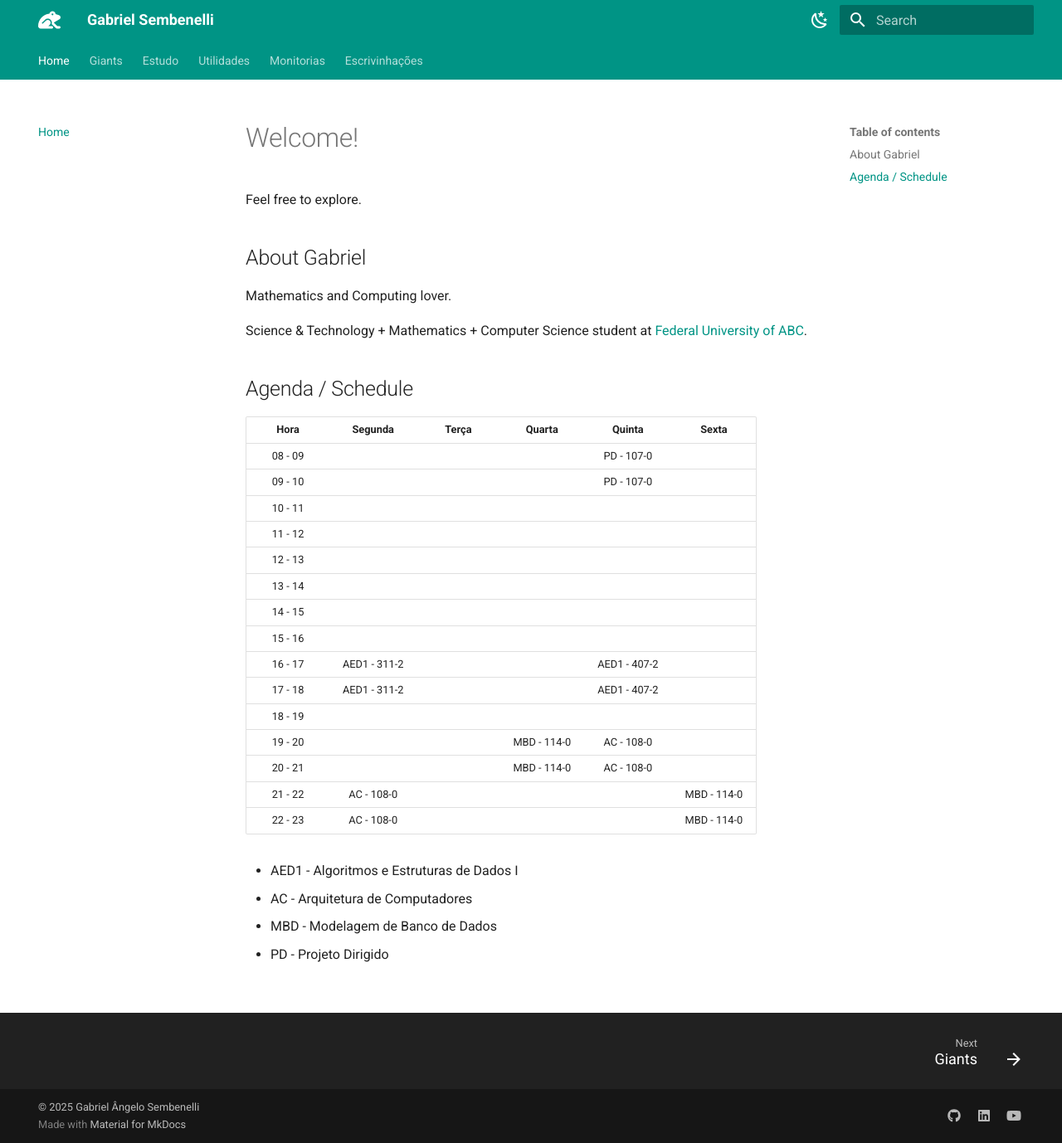
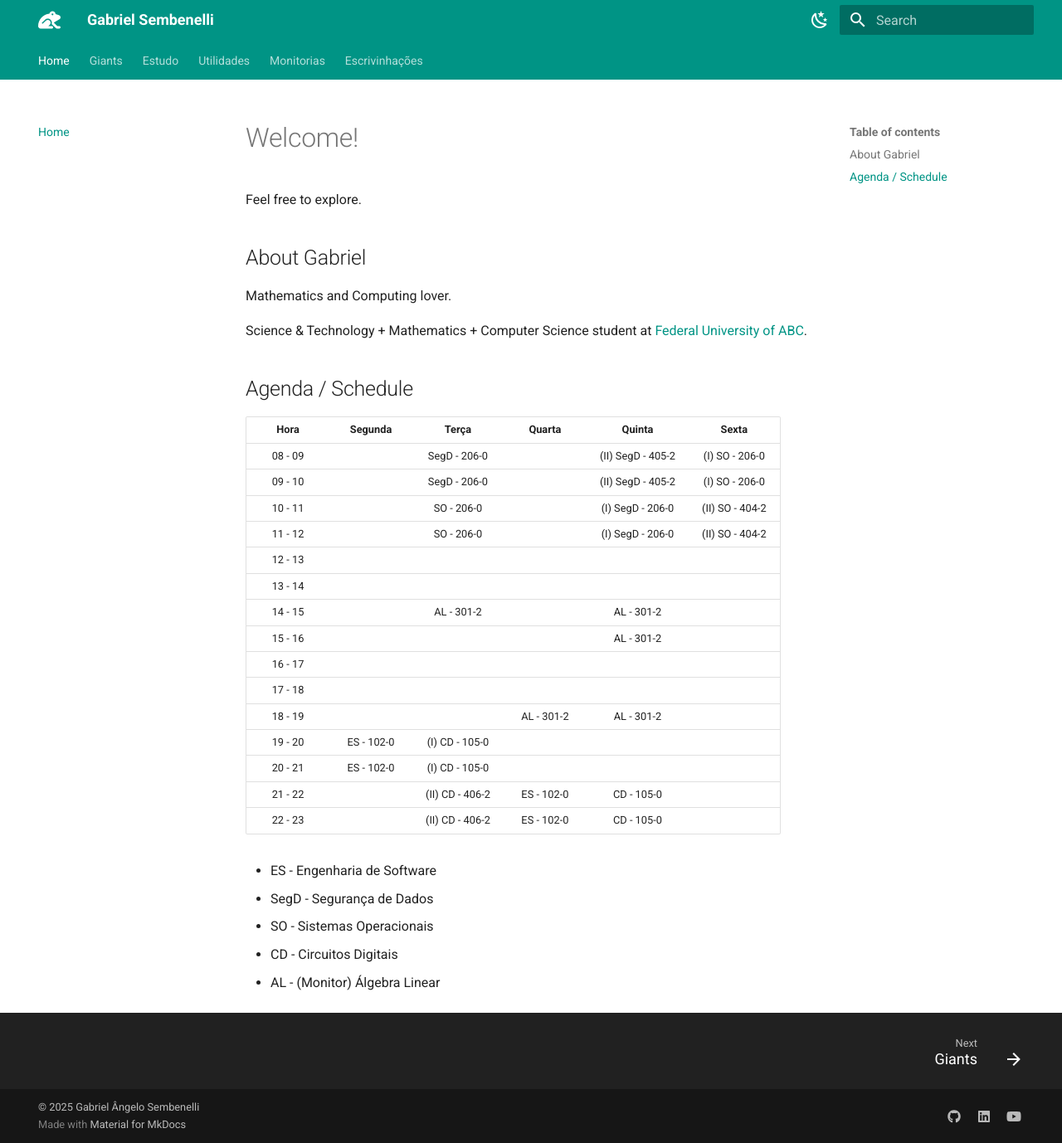
Before and after one commit to Gabriel-Sembenelli/website, an MkDocs documentation site: the page built from docs/index.md, in a window 1280 px wide and 1378 px high. Shown: the whole window at 83% size. Built offline with MkDocs 1.6.1 and Material for MkDocs 9.7.7, drawn with Linux system fonts in a browser that asks for light colours.

Commit message:
att schedule for 26Q1

```diff
--- a/docs/index.md
+++ b/docs/index.md
@@ -19,26 +19,26 @@ Science & Technology + Mathematics + Computer Science student at [Federal Univer
   }
 </style>
 
-|  Hora   |   Segunda    | Terça |   Quarta    |    Quinta     |    Sexta    |
-|:-------:|:------------:|:-----:|:-----------:|:-------------:|:-----------:|
-| 08 - 09 |              |       |             |  PD - 107-0   |             |
-| 09 - 10 |              |       |             |  PD - 107-0   |             |
-| 10 - 11 |              |       |             |               |             |
-| 11 - 12 |              |       |             |               |             |
-| 12 - 13 |              |       |             |               |             |
-| 13 - 14 |              |       |             |               |             |
-| 14 - 15 |              |       |             |               |             |
-| 15 - 16 |              |       |             |               |             |
-| 16 - 17 | AED1 - 311-2 |       |             | AED1  - 407-2 |             |
-| 17 - 18 | AED1 - 311-2 |       |             | AED1  - 407-2 |             |
-| 18 - 19 |              |       |             |               |             |
-| 19 - 20 |              |       | MBD - 114-0 |  AC - 108-0   |             |
-| 20 - 21 |              |       | MBD - 114-0 |  AC - 108-0   |             |
-| 21 - 22 |  AC - 108-0  |       |             |               | MBD - 114-0 |
-| 22 - 23 |  AC - 108-0  |       |             |               | MBD - 114-0 |
+|  Hora   |  Segunda   |      Terça      |   Quarta   |      Quinta       |      Sexta      |
+| :-----: | :--------: | :-------------: | :--------: | :---------------: | :-------------: |
+| 08 - 09 |            |  SegD - 206-0   |            | (II) SegD - 405-2 | (I) SO - 206-0  |
+| 09 - 10 |            |  SegD - 206-0   |            | (II) SegD - 405-2 | (I) SO - 206-0  |
+| 10 - 11 |            |   SO - 206-0    |            | (I) SegD - 206-0  | (II) SO - 404-2 |
+| 11 - 12 |            |   SO - 206-0    |            | (I) SegD - 206-0  | (II) SO - 404-2 |
+| 12 - 13 |            |                 |            |                   |                 |
+| 13 - 14 |            |                 |            |                   |                 |
+| 14 - 15 |            |   AL - 301-2    |            |    AL - 301-2     |                 |
+| 15 - 16 |            |                 |            |    AL - 301-2     |                 |
+| 16 - 17 |            |                 |            |                   |                 |
+| 17 - 18 |            |                 |            |                   |                 |
+| 18 - 19 |            |                 | AL - 301-2 |    AL - 301-2     |                 |
+| 19 - 20 | ES - 102-0 | (I) CD - 105-0  |            |                   |                 |
+| 20 - 21 | ES - 102-0 | (I) CD - 105-0  |            |                   |                 |
+| 21 - 22 |            | (II) CD - 406-2 | ES - 102-0 |    CD - 105-0     |                 |
+| 22 - 23 |            | (II) CD - 406-2 | ES - 102-0 |    CD - 105-0     |                 |
 
-
-- AED1 - Algoritmos e Estruturas de Dados I
-- AC - Arquitetura de Computadores
-- MBD - Modelagem de Banco de Dados
-- PD - Projeto Dirigido
+- ES - Engenharia de Software
+- SegD - Segurança de Dados
+- SO - Sistemas Operacionais
+- CD - Circuitos Digitais
+- AL - (Monitor) Álgebra Linear
```
